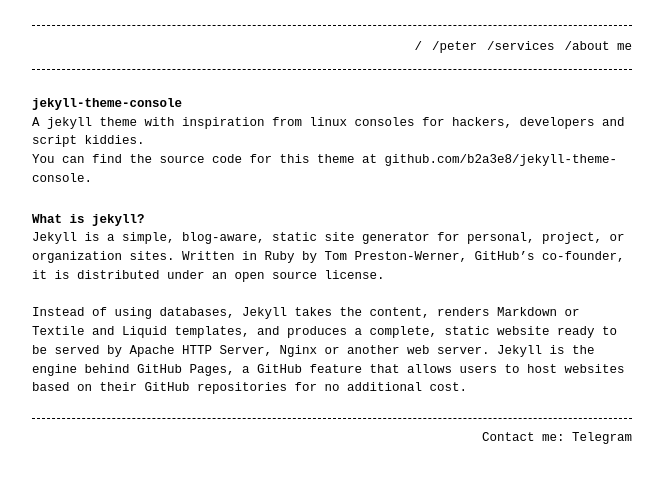
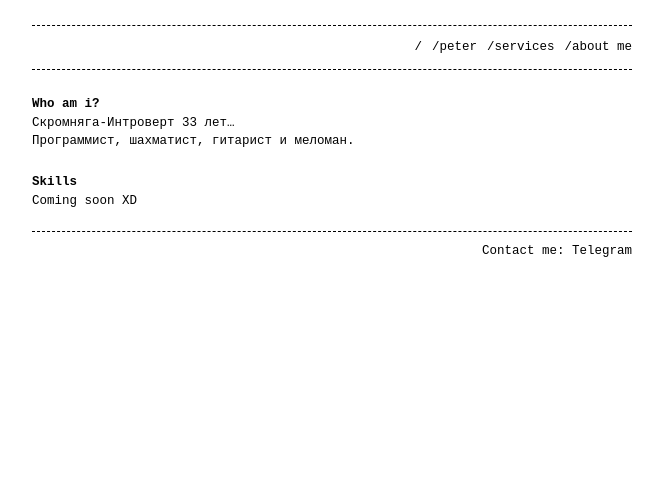
Before and after one commit to m-akc/m-akc.github.io, a Jekyll site: the page built from about.md, in a window 1280 px wide. Shown: the top 483 px of the page, without its empty margins (308-971 px from the left). Built offline with Jekyll 4.4.1, drawn with Linux system fonts in a browser that asks for light colours.

Commit message:
update info about me

```diff
--- a/about.md
+++ b/about.md
@@ -4,12 +4,9 @@
 permalink: /about/
 ---
 
-# jekyll-theme-console
+# Who am i?
+Скромняга-Интроверт 33 лет...
+Программист, шахматист, гитарист и меломан.
 
-A jekyll theme with inspiration from linux consoles for hackers, developers and script kiddies.
-You can find the source code for this theme at [github.com/b2a3e8/jekyll-theme-console](https://github.com/b2a3e8/jekyll-theme-console).
-
-## What is jekyll?
-
-Jekyll is a simple, blog-aware, static site generator for personal, project, or organization sites. Written in Ruby by Tom Preston-Werner, GitHub's co-founder, it is distributed under an open source license.
-<br />Instead of using databases, Jekyll takes the content, renders Markdown or Textile and Liquid templates, and produces a complete, static website ready to be served by Apache HTTP Server, Nginx or another web server. Jekyll is the engine behind GitHub Pages, a GitHub feature that allows users to host websites based on their GitHub repositories for no additional cost.
+# Skills
+Coming soon XD
```
